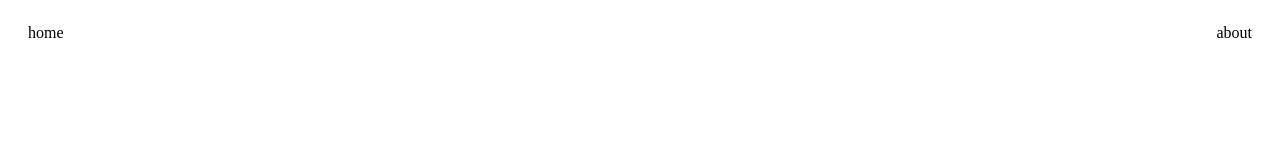
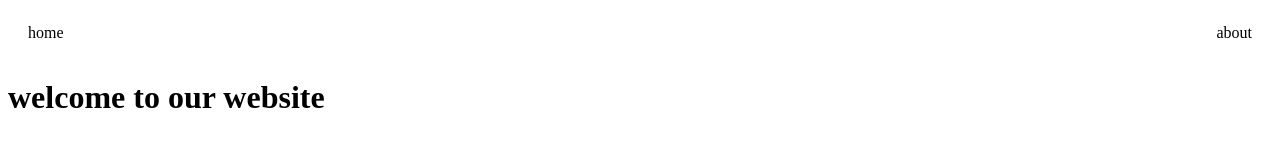
Before and after one commit to Pawan1618/Practice, a plain HTML site: page index.html in a window 1280 px wide. Drawn offline with Linux system fonts and the light colour scheme.

Commit message:
added details

```diff
--- a/index.html
+++ b/index.html
@@ -19,6 +19,9 @@
         </div>
 
     </div>
+    <div>
+        <h1>welcome to our website</h1>
+    </div>
 
 </body>
 </html>
```
